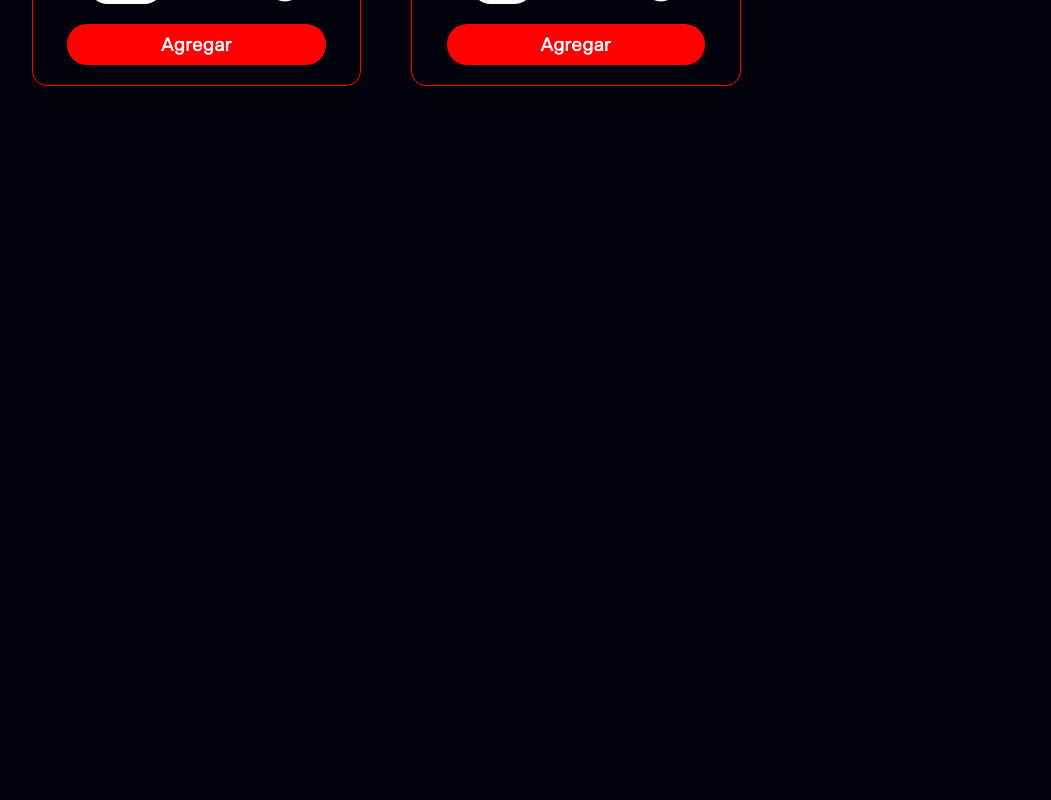
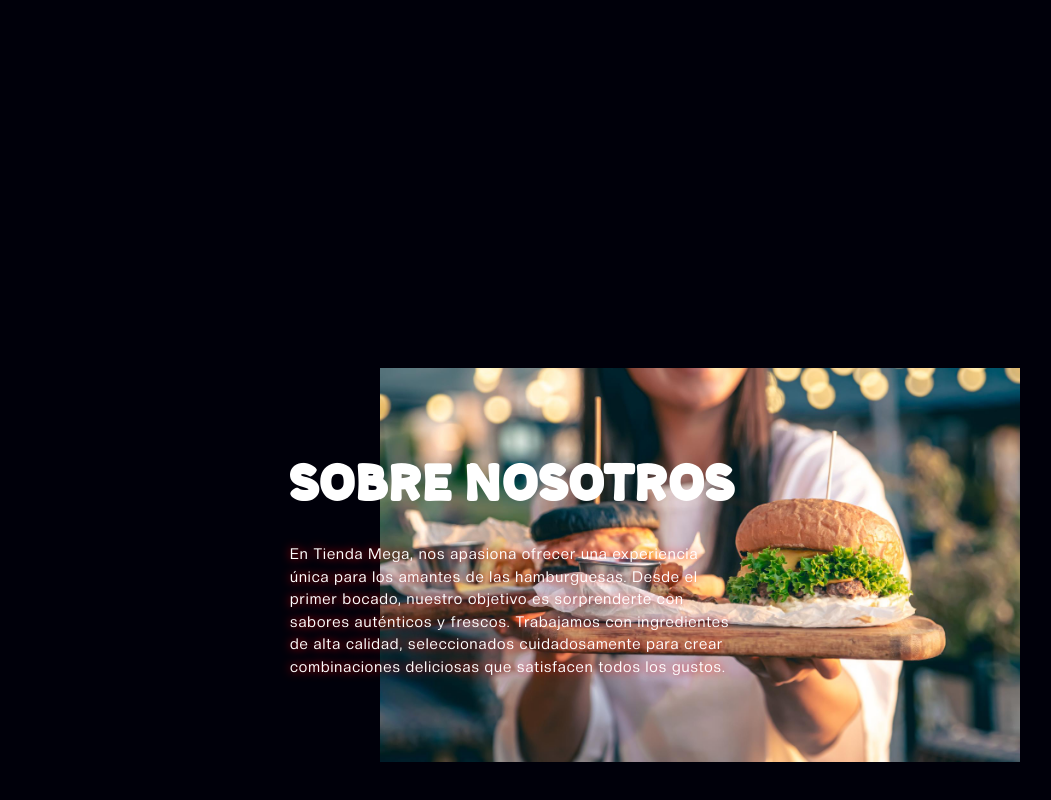
Before and after one commit to EnriqueHM31/tienda-hamburguesas, a React (Vite) app: page / in a window 1280 px wide. Shown: the part 6831-7631 px from the top of the page, without its empty margins (64-1115 px from the left). Built offline with nearby package versions, Linux system fonts and the light colour scheme.

Commit message:
actualizar animaciones

```diff
--- a/src/assets/app.css
+++ b/src/assets/app.css
@@ -332,7 +332,7 @@ body {
     view-timeline-axis: block;
     animation-timeline: --conocenos;
     animation-range: entry -5% cover 40%;
-    animation-name: scaleseccion;
+    animation-name: translacionrightseccion;
     animation-fill-mode: both;
     overflow: hidden;
     position: relative;
@@ -377,7 +377,7 @@ body {
     view-timeline-axis: block;
     animation-timeline: --conocenos;
     animation-range: entry -5% cover 40%;
-    animation-name: scaleseccion;
+    animation-name: translacionleftseccion;
     animation-fill-mode: both;
 }
 
@@ -419,6 +419,13 @@ body {
     border: .1rem solid var(--rojo);
     min-height: 50rem;
     transition: transform .3s ease-in-out, box-shadow .3s ease-in-out;
+    view-timeline-name: --producto;
+    view-timeline-axis: block;
+    animation-timeline: --producto;
+
+    animation-name: scaleseccion;
+    animation-fill-mode: both;
+    animation-range: entry 0% cover 40%;
 }
 
 .producto:hover {
@@ -684,3 +691,24 @@ body {
         scale: 1;
     }
 }
+
+
+@keyframes translacionleftseccion {
+    from {
+        transform: translateX(-40rem);
+    }
+
+    to {
+        transform: translateX(0);
+    }
+}
+
+@keyframes translacionrightseccion {
+    from {
+        transform: translateX(40rem);
+    }
+
+    to {
+        transform: translateX(0);
+    }
+}
```
